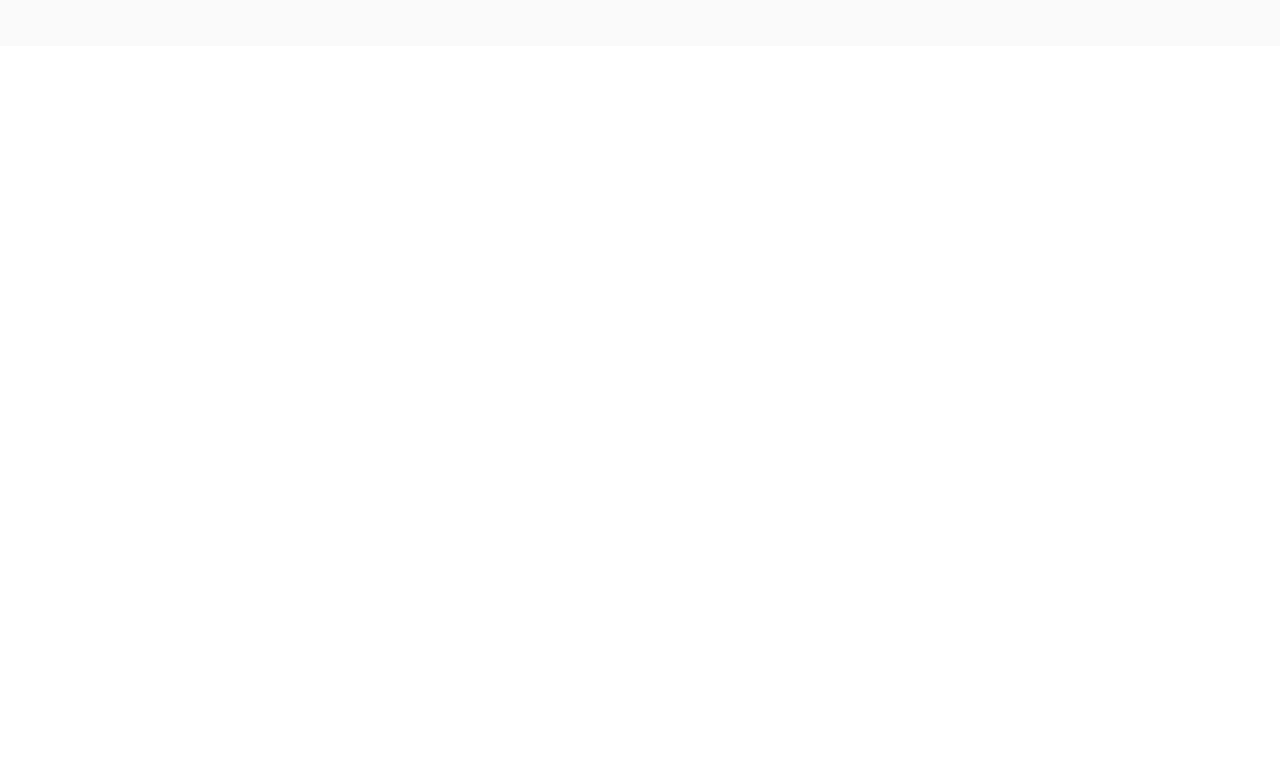
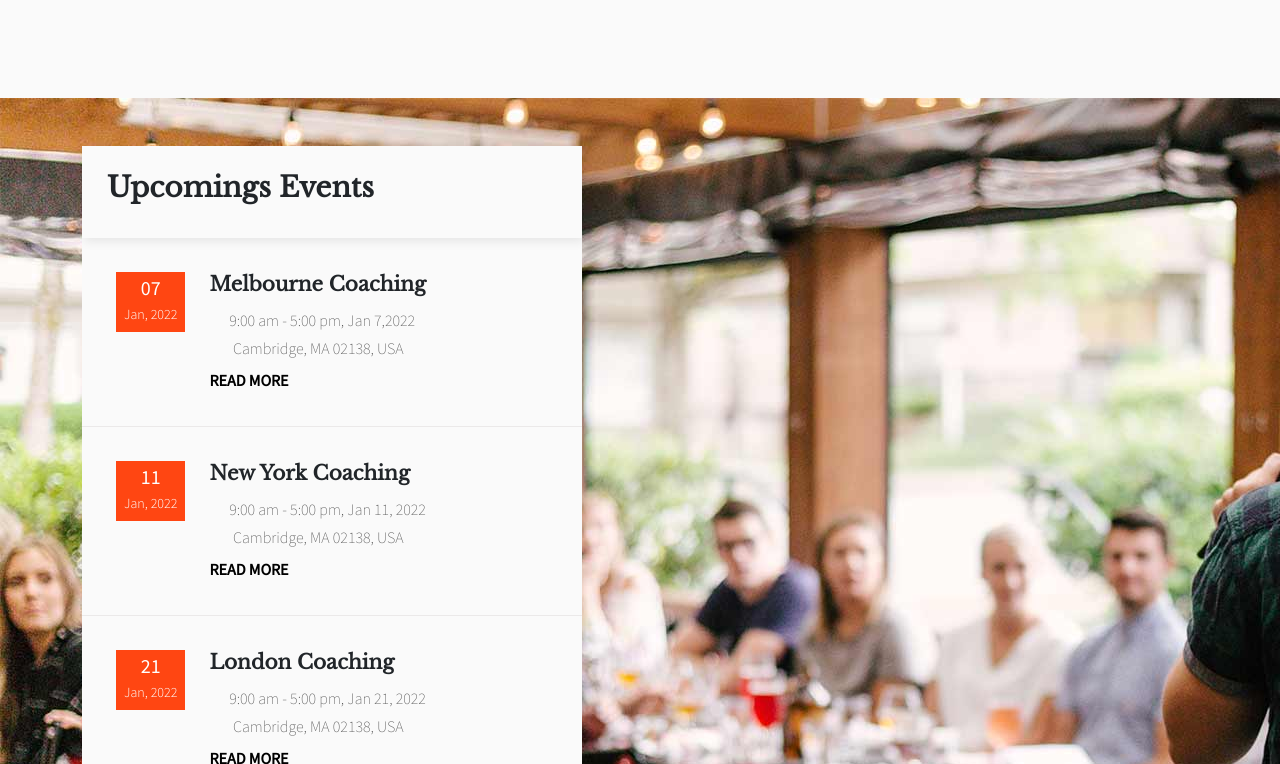
Before and after one commit to raffaelecapaldo/proj-html-vuejs, a Vue app: page / in a window 1280 px wide. Shown: the part 2196-2960 px from the top of the page. Before the commit the page ends 2242 px from the top, so only its background shows below. Built offline with nearby package versions, Linux system fonts and the light colour scheme; a web font is replaced by a local one.

Commit message:
Added Upcoming Events

```diff
--- a/src/components/Main.vue
+++ b/src/components/Main.vue
@@ -21,6 +21,12 @@
                 <img src="/svg/svg-4.svg" alt="svg-4.svg">
             </div>
             </div>
+            <div class="events">
+                <div class="container">
+                    <Events :events="events" />
+                </div>
+            </div>
+
         </div>
     </main>
 </template>
@@ -28,11 +34,13 @@
 <script>
 import SpecialItem from './sub/SpecialItem.vue';
 import CeoSlider from './sub/CeoSlider.vue';
+import Events from './sub/Events.vue';
     export default {
         name:'Main',
         components: {
             SpecialItem,
-            CeoSlider
+            CeoSlider,
+            Events,
         },
         data() {
             return {
@@ -55,6 +63,27 @@ import CeoSlider from './sub/CeoSlider.vue';
                     title:'Contact',
                     text:'Lorem ipsum dolor sit amet, quis consect.',
                     image:'svg-3.svg'
+                },],
+                events: [{
+                    title: 'Melbourne Coaching',
+                    day: '07',
+                    date: 'Jan, 2022',
+                    dateFull: '9:00 am - 5:00 pm, Jan 7,2022',
+                    location: 'Cambridge, MA 02138, USA'
+                },
+                {
+                    title: 'New York Coaching',
+                    day: '11',
+                    date: 'Jan, 2022',
+                    dateFull: '9:00 am - 5:00 pm, Jan 11, 2022',
+                    location: 'Cambridge, MA 02138, USA'
+                },
+                {
+                    title: 'London Coaching',
+                    day: '21',
+                    date: 'Jan, 2022',
+                    dateFull: '9:00 am - 5:00 pm, Jan 21, 2022',
+                    location: 'Cambridge, MA 02138, USA'
                 },]
             }
         }
@@ -99,4 +128,9 @@ import CeoSlider from './sub/CeoSlider.vue';
 .svg-background {
     margin-top:-90px;
 }
+
+.events {
+    background-image: url('/img/h1-img-09.jpg');
+    height: 1100px;
+}
 </style>
--- a/src/components/sub/CeoSlider.vue
+++ b/src/components/sub/CeoSlider.vue
@@ -1,5 +1,5 @@
 <template>
- <div class="ceo-slider pb-5">
+ <div class="ceo-slider">
                 <div class="ceo-img">
                     <img :src="'/img/' + images[current]" alt="">
                     <div class="slider-buttons">
@@ -61,6 +61,7 @@
 <style lang="scss" scoped>
 .ceo-slider {
     padding-left:70px;
+    padding-bottom:100px;
     img {
         width: 700px;
 
@@ -83,6 +84,10 @@
         font-size:1.5rem;
         margin-left:5px;
         color:$orange;
+        cursor:pointer;
+        &:hover {
+            color:#1e1e1e;
+        }
     }
 }
 
--- /dev/null
+++ b/src/components/sub/Events.vue
@@ -0,0 +1,69 @@
+<template>
+    <div class="events-container pt-5">
+        <div class="title">
+            <h2 class="black-title fs-3">Upcomings Events</h2>
+        </div>
+        <div v-for="event in events" class="event-info">
+            <div class="container d-flex gap-4 p-4">
+                <div class="date px-1">
+                    <h3 class="fs-5 m-1">{{ event.day }}</h3>
+                    <p class="small m-1 fw-light">{{ event.date }}</p>
+                </div>
+                <div class="details">
+                    <h3 class=" fs-5 pb-1 black-title">{{ event.title }}</h3>
+                    <p class="subtext fs-6 mb-1"><i class="fa-regular fa-clock me-1"></i> {{ event.dateFull }}</p>
+                    <p class="subtext fs-6 mb-2"><i class="fa-sharp fa-regular fa-location-dot fs-5 me-2"></i>{{ event.location }}</p>
+                    <a href="#">Read More</a>
+                </div>
+            </div>
+        </div>
+    </div>
+</template>
+
+<script>
+    export default {
+        name:'Events',
+        props:['events']
+    }
+</script>
+
+<style lang="scss" scoped>
+.title {
+    background-color: #fafafa;
+    padding:25px;
+    position: relative;
+    box-shadow: 2px 3px 10px 0 rgba(0,0,0,.09);
+    z-index: 1000;
+}
+.events-container {
+    width: 500px;;
+}
+
+.event-info {
+    background-color: #fafafa;
+    padding:10px;
+    border-bottom:1px solid rgb(235, 233, 233);
+}
+
+.date {
+    background-color: $orange;
+    display: inline-block;
+    text-align: center;
+    color:white;
+    height: 60px;
+}
+
+.details {
+    i {
+        font-size:1rem;
+        color:$orange;
+    }
+    a {
+        text-decoration: none;
+        color:black;
+        text-transform: uppercase;
+        font-weight: bold;
+        padding-top:px;
+    }
+}
+</style>
```
